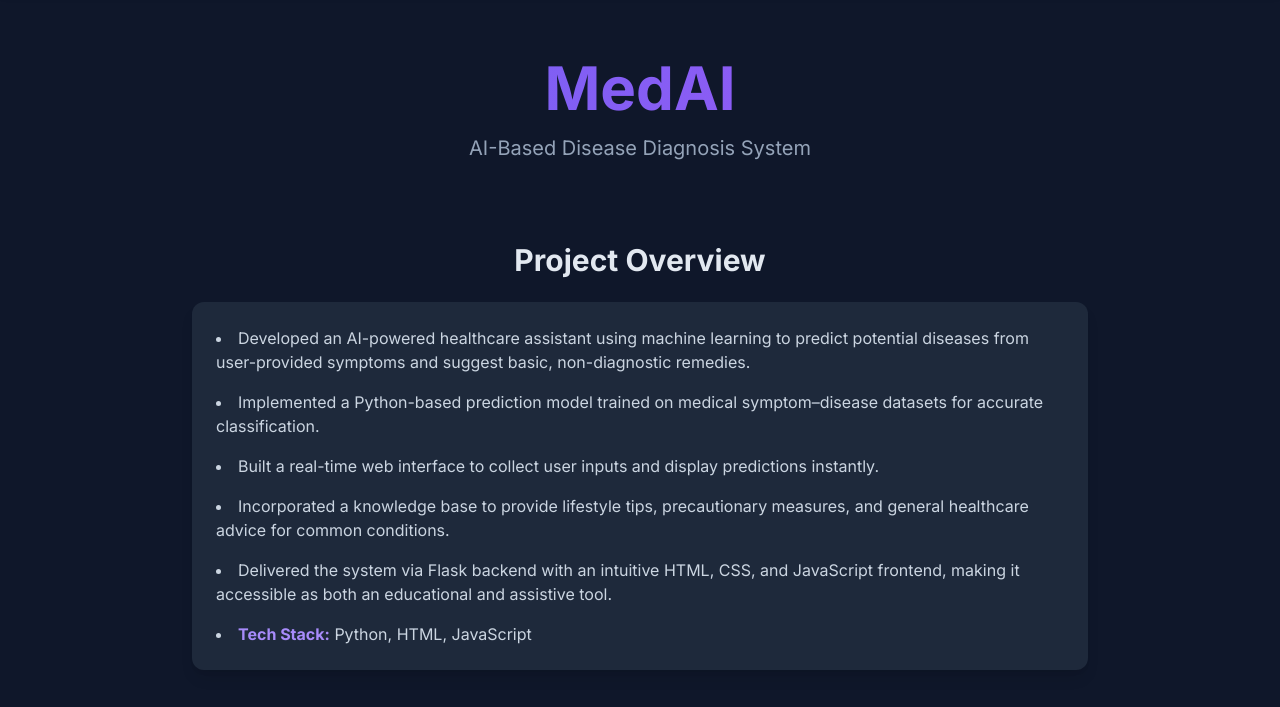
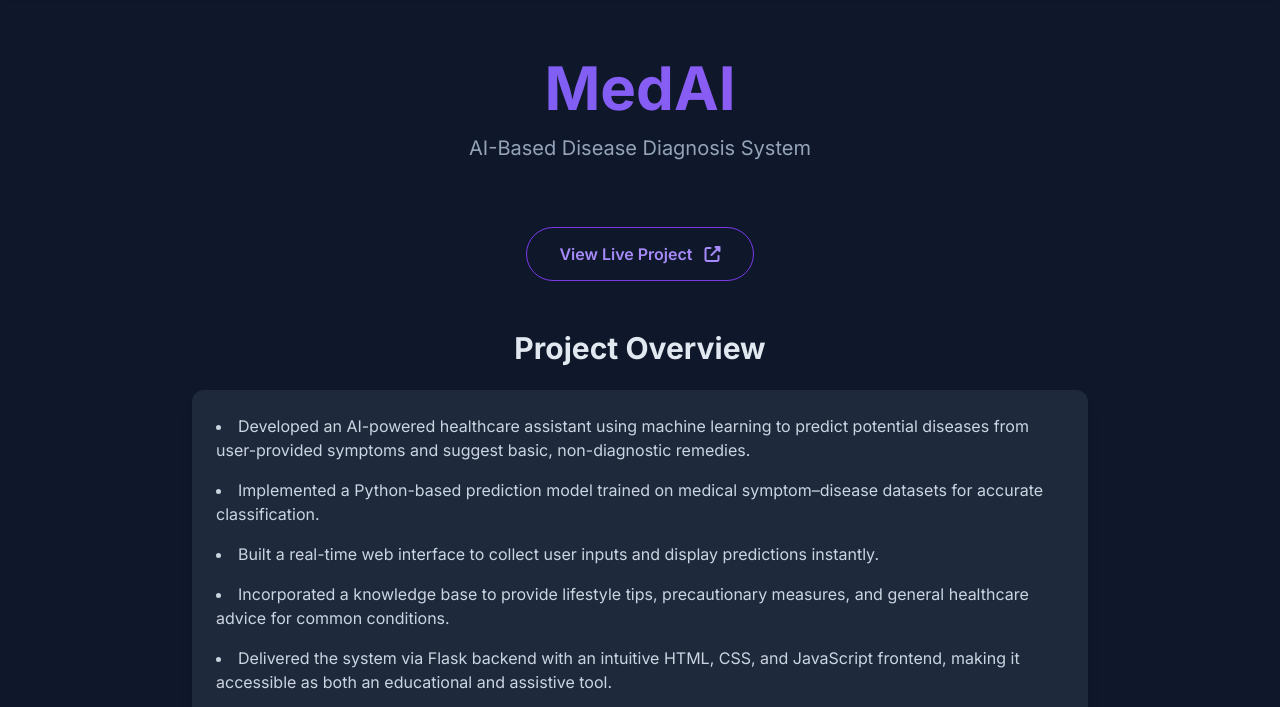
Before and after one commit to gunjanrane12/Portfolio, a plain HTML site: page medai.html in a window 1280 px wide. Shown: the part 78-785 px from the top of the page. Drawn offline with nearby package versions, Linux system fonts and the light colour scheme.

Commit message:
Update medai.html

```diff
--- a/medai.html
+++ b/medai.html
@@ -74,7 +74,14 @@
             <h1 class="text-4xl md:text-6xl font-bold text-gradient">MedAI</h1>
             <p class="mt-4 text-xl text-slate-400">AI-Based Disease Diagnosis System</p>
         </section>
-
+         <!-- Live Project Link Section -->
+        <section class="text-center py-8">
+            <a href="#" target="_blank"
+                class="px-8 py-4 rounded-full font-semibold transition-transform duration-200 transform hover:scale-105 border border-violet-600 text-violet-400 hover:bg-violet-600 hover:text-white">
+                View Live Project
+                <i class="fas fa-external-link-alt ml-2"></i>
+            </a>
+        </section>
         <!-- Project Description -->
         <section id="description" class="py-8">
             <h2 class="text-3xl font-bold text-center mb-6">Project Overview</h2>
@@ -113,14 +120,7 @@
             </div>
         </section>
 
-        <!-- Live Project Link Section -->
-        <!-- <section class="text-center py-8">
-            <a href="#" target="_blank"
-                class="px-8 py-4 rounded-full font-semibold transition-transform duration-200 transform hover:scale-105 border border-violet-600 text-violet-400 hover:bg-violet-600 hover:text-white">
-                View Live Project
-                <i class="fas fa-external-link-alt ml-2"></i>
-            </a>
-        </section> -->
+
     </main>
 
     <!-- Footer -->
```
